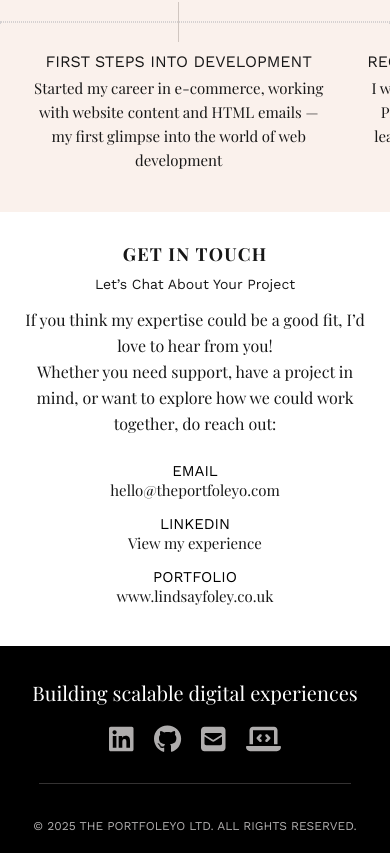
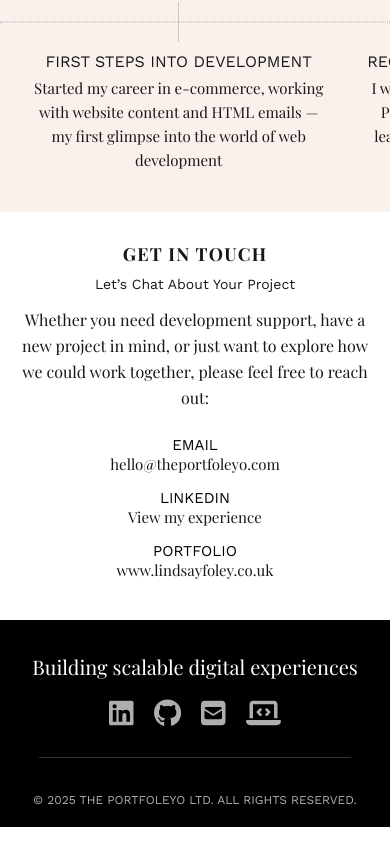
Before and after one commit to lindsayfoley/portfoleyo, a Next.js app: page /about in a window 390 px wide. Shown: the part 1225-2078 px from the top of the page. After the commit the page ends 2052 px from the top, so only its background shows below. Built offline with nearby package versions, Linux system fonts and the light colour scheme; a web font is replaced by a local one.

Commit message:
fixing spacing gap on FeatureTiles, reducing copy on Contact and adding margin to banner on mobile

```diff
--- a/src/components/banner/banner.module.css
+++ b/src/components/banner/banner.module.css
@@ -1,5 +1,9 @@
 .container:not(.border) {
     padding: 30px 0;
+}
+
+.border.container {
+    margin: 10px;
 }
 
 .border {
@@ -24,10 +28,6 @@
         padding: 70px 0;
     }
 
-    .border.container {
-        margin: 10px;
-    }
-
     .frame {
         padding: 70px 10px;
     }
--- a/src/components/featureTiles/featureTiles.module.css
+++ b/src/components/featureTiles/featureTiles.module.css
@@ -19,6 +19,10 @@
   display: flex;
   -ms-overflow-style: none;
   scrollbar-width: none;
+}
+
+.noTopPadding .serviceWrapper {
+  margin: 0;
 }
 
 .timeline {
--- a/src/constants/about/content.tsx
+++ b/src/constants/about/content.tsx
@@ -61,10 +61,8 @@ export const ABOUT_CONTENT = {
     banner: {
       title: "Get in Touch",
       subtitle: "Let’s Chat About Your Project",
-      description: [
-        "If you think my expertise could be a good fit, I’d love to hear from you!",
-        "Whether you need support, have a project in mind, or want to explore how we could work together, do reach out:",
-      ],
+      description:
+        "Whether you need development support, have a new project in mind, or just want to explore how we could work together, please feel free to reach out:",
       theme: colourTheme.muted,
     },
   },
--- a/src/constants/homepage/content.ts
+++ b/src/constants/homepage/content.ts
@@ -37,7 +37,7 @@ export const HOMEPAGE_CONTENT = {
         },
         title: "Custom Development",
         description:
-          "Have a vision for a site or app but need the right technical expertise? I can turn complex ideas into seamless, well-crafted builds",
+          "Have a vision for a site or mobile app but need the right technical expertise? I can turn complex ideas into seamless, well-crafted builds",
         href: "/services",
       },
       {
```
